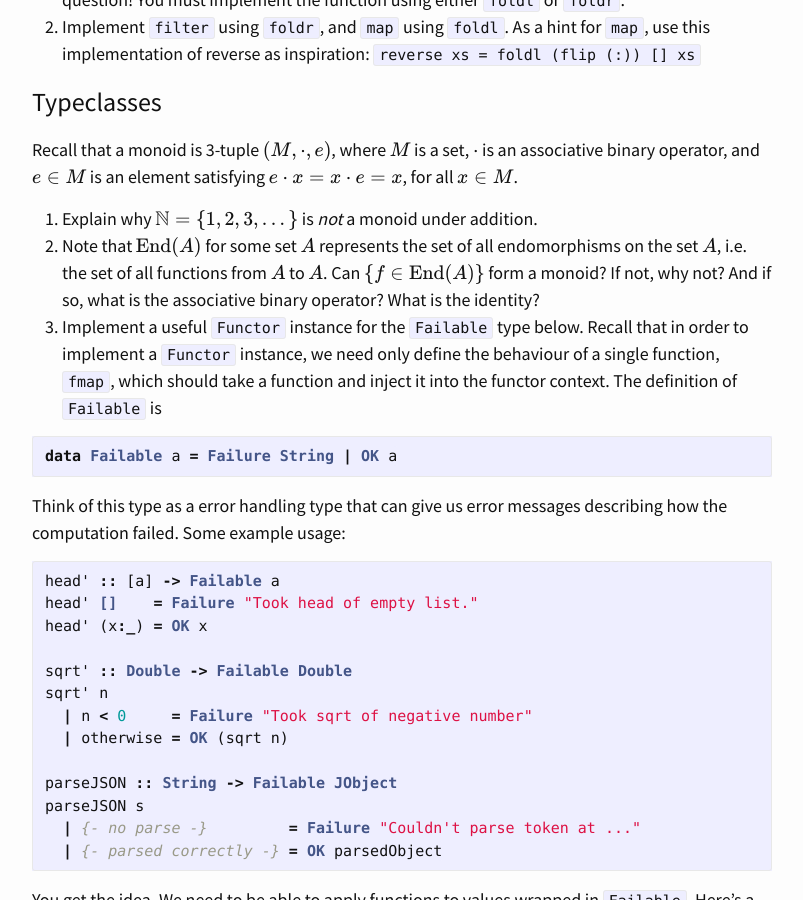
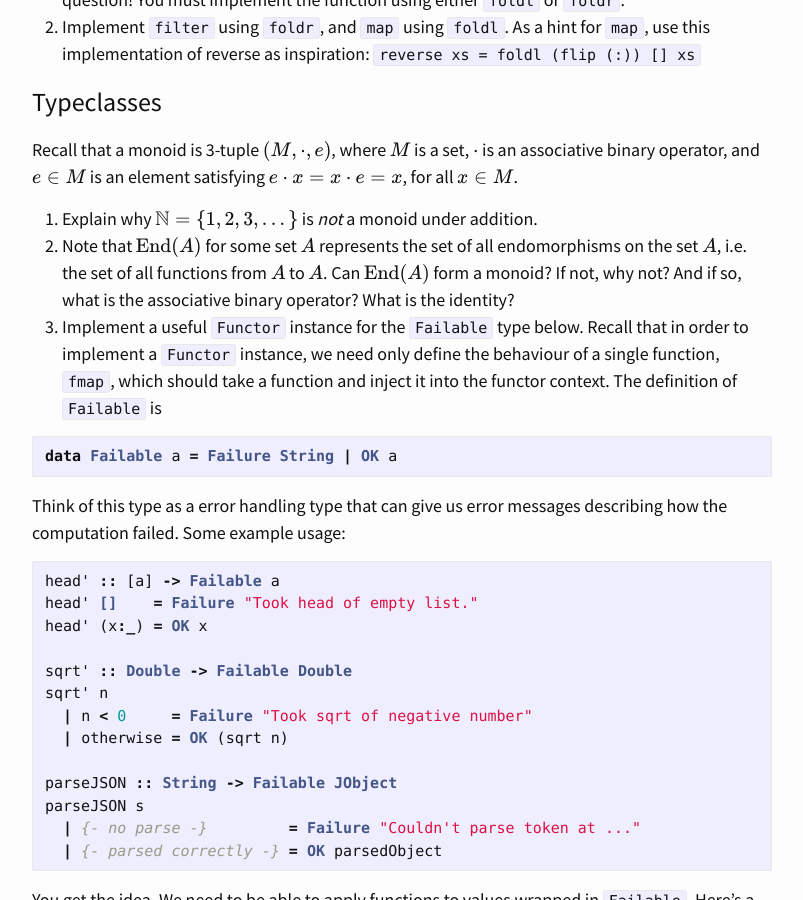
Before and after one commit to MU-CS225-Haskell/MU-CS225-Haskell.github.io, a Jekyll site: the page built from _pages/02-assignments.md, in a window 1280 px wide and 900 px high, scrolled down 2182 px. Shown: the whole window, without its empty margins (238-1041 px from the left). Built offline with Jekyll 4.4.1, drawn with Linux system fonts in a browser that asks for light colours; formulas are drawn with MathJax 3.

Commit message:
Removed unnecessary notation

```diff
--- a/_pages/02-assignments.md
+++ b/_pages/02-assignments.md
@@ -117,9 +117,8 @@ satisfying $$ e \cdot x = x \cdot e = x $$, for all $$ x \in M $$.
 addition.
 2. Note that $$ \text{End}(A) $$ for some set $$ A $$ represents the set of all
 endomorphisms on the set $$ A $$, i.e. the set of all functions from $$ A $$ to
-$$ A $$. Can $$ \{ f \in \text{End}(A) \} $$ form a monoid?
-If not, why not? And if so, what is the associative binary operator? What is the
-identity?
+$$ A $$. Can $$ \text{End}(A) $$ form a monoid? If not, why not? And if so, what
+is the associative binary operator? What is the identity?
 3. Implement a useful `Functor` instance for the `Failable` type below. Recall
 that in order to implement a `Functor` instance, we need only define the
 behaviour of a single function, `fmap`, which should take a function and inject
```
